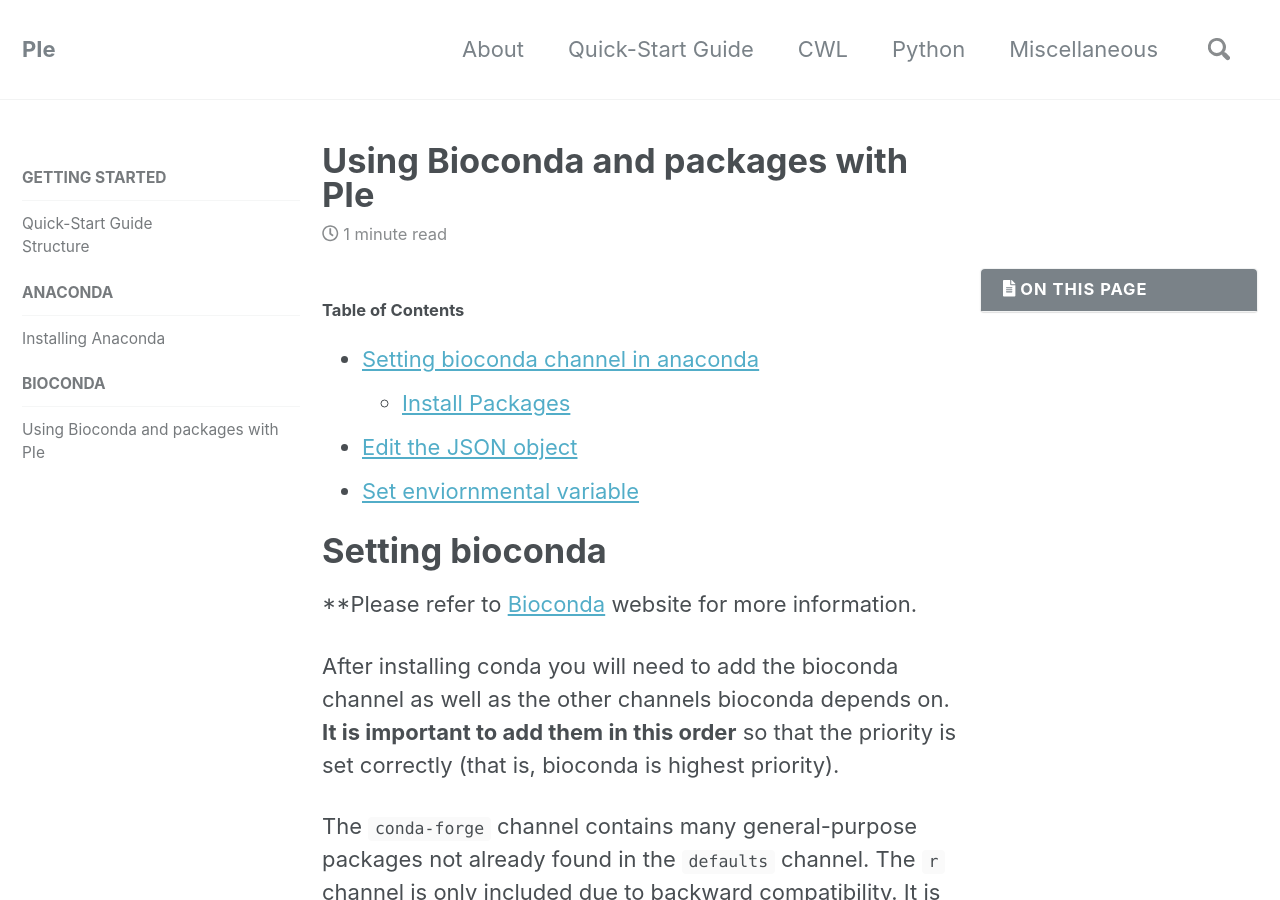
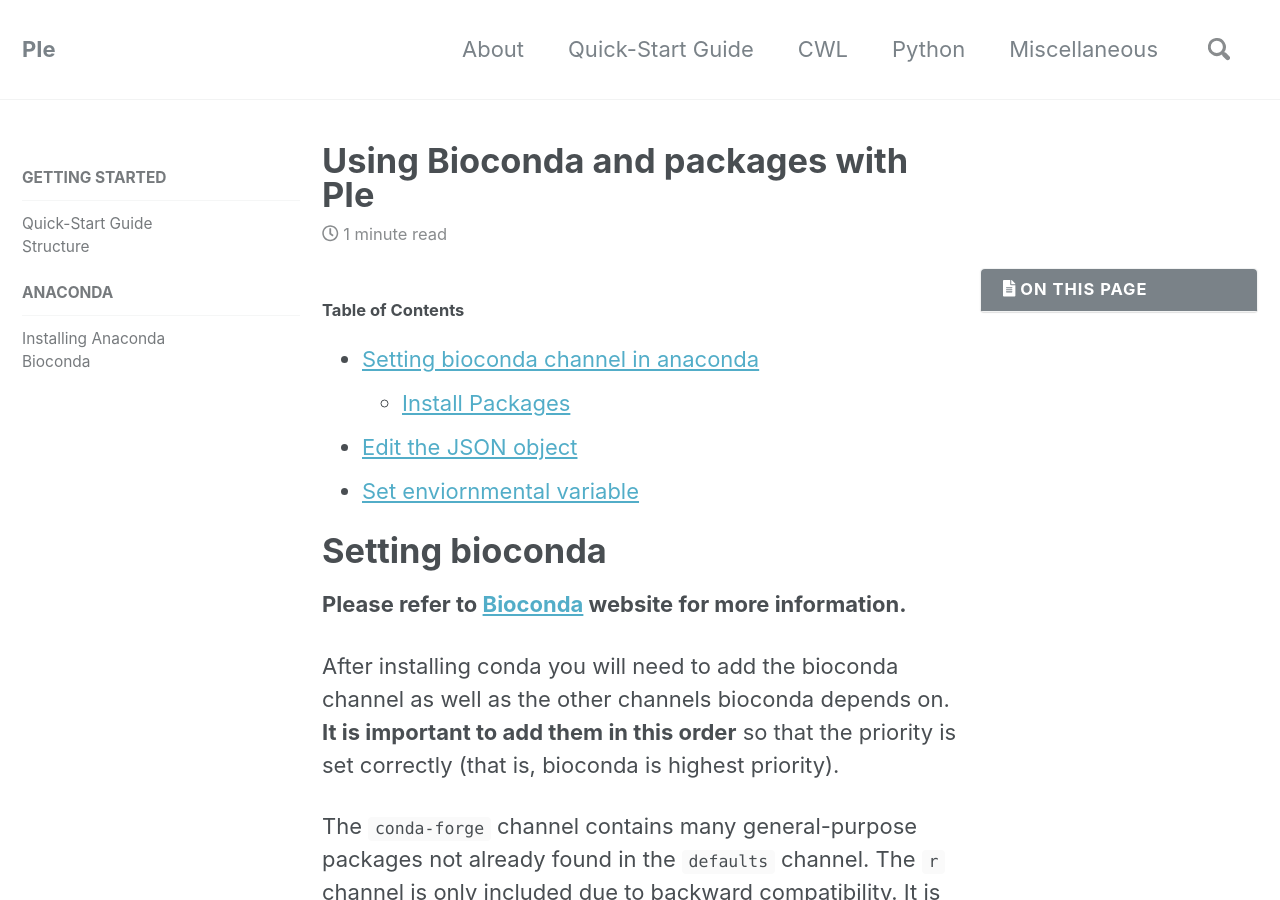
Before and after one commit to rhshah/PIe, a Jekyll site: the page built from docs/_docs/04-bioconda.md, in a window 1280 px wide and 900 px high. Built offline with Jekyll 4.4.1, drawn with Linux system fonts in a browser that asks for light colours; nearby versions of some CDN libraries.

Commit message:
Modify navigation

```diff
--- a/docs/_data/navigation.yml
+++ b/docs/_data/navigation.yml
@@ -22,9 +22,7 @@
     children:
       - title: "Installing Anaconda"
         url: /docs/anaconda
-  - title: Bioconda
-    children:
-      - title: "Using Bioconda and packages with PIe"
+      - title: Bioconda
         url: /docs/bioconda
 
 cwl:
--- a/docs/_docs/04-bioconda.md
+++ b/docs/_docs/04-bioconda.md
@@ -18,7 +18,7 @@
 Setting bioconda
 ================
 
-**Please refer to [Bioconda](https://bioconda.github.io/) website for more information.
+**Please refer to [Bioconda](https://bioconda.github.io/) website for more information.**
 
 After installing conda you will need to add the bioconda channel as well as the
 other channels bioconda depends on. **It is important to add them in this
```
